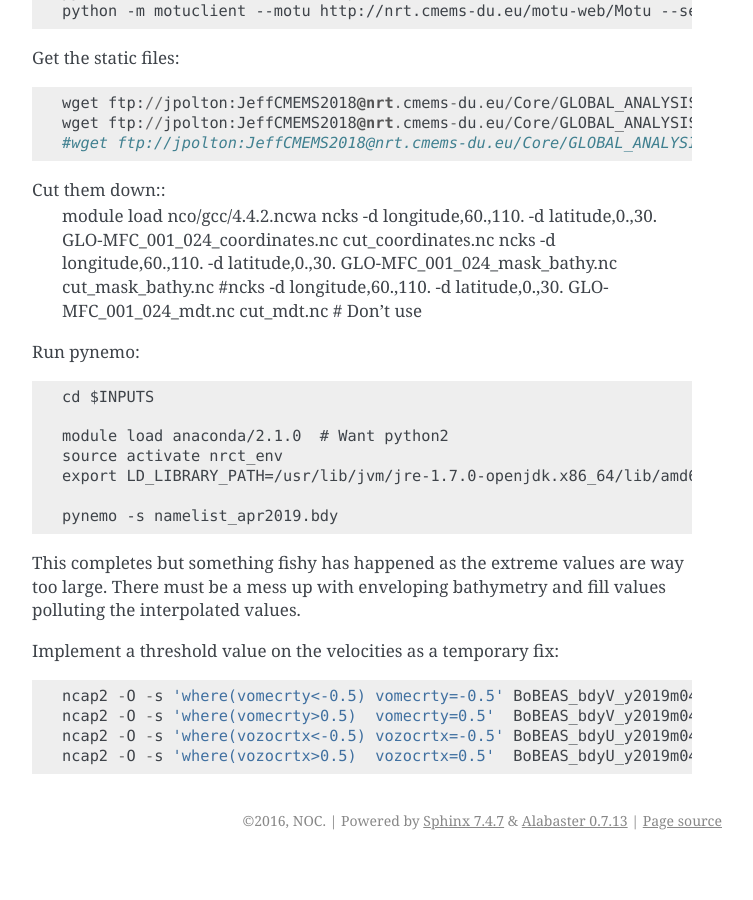
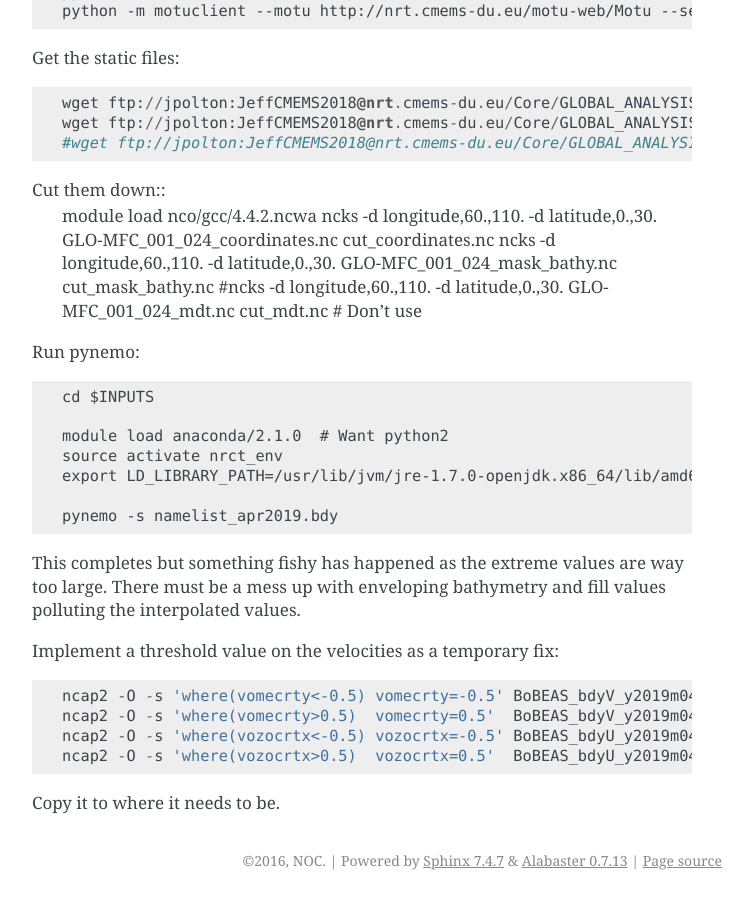
Before and after one commit to NOC-MSM/SEAsia, a Sphinx documentation site: the page built from recipes/docs/source/generate_CMEMS_obc.rst, in a window 1280 px wide and 900 px high, scrolled down 5522 px. Shown: the whole window, without its empty margins (388-1141 px from the left). Built offline with Sphinx 7.4.7, drawn with Linux system fonts in a browser that asks for light colours; pages that are not in the unit, such as notebooks, are missing from menus; before the commit the page ends 6382 px from its top, so only the background shows below that.

Commit message:
end of process

```diff
--- a/recipes/docs/source/generate_CMEMS_obc.rst
+++ b/recipes/docs/source/generate_CMEMS_obc.rst
@@ -280,3 +280,6 @@ Implement a threshold value on the velocities as a temporary fix::
     ncap2 -O -s 'where(vomecrty>0.5)  vomecrty=0.5'  BoBEAS_bdyV_y2019m04.nc BoBEAS_bdyV_y2019m04.nc
     ncap2 -O -s 'where(vozocrtx<-0.5) vozocrtx=-0.5' BoBEAS_bdyU_y2019m04.nc BoBEAS_bdyU_y2019m04.nc
     ncap2 -O -s 'where(vozocrtx>0.5)  vozocrtx=0.5'  BoBEAS_bdyU_y2019m04.nc BoBEAS_bdyU_y2019m04.nc
+
+
+Copy it to where it needs to be.
```
